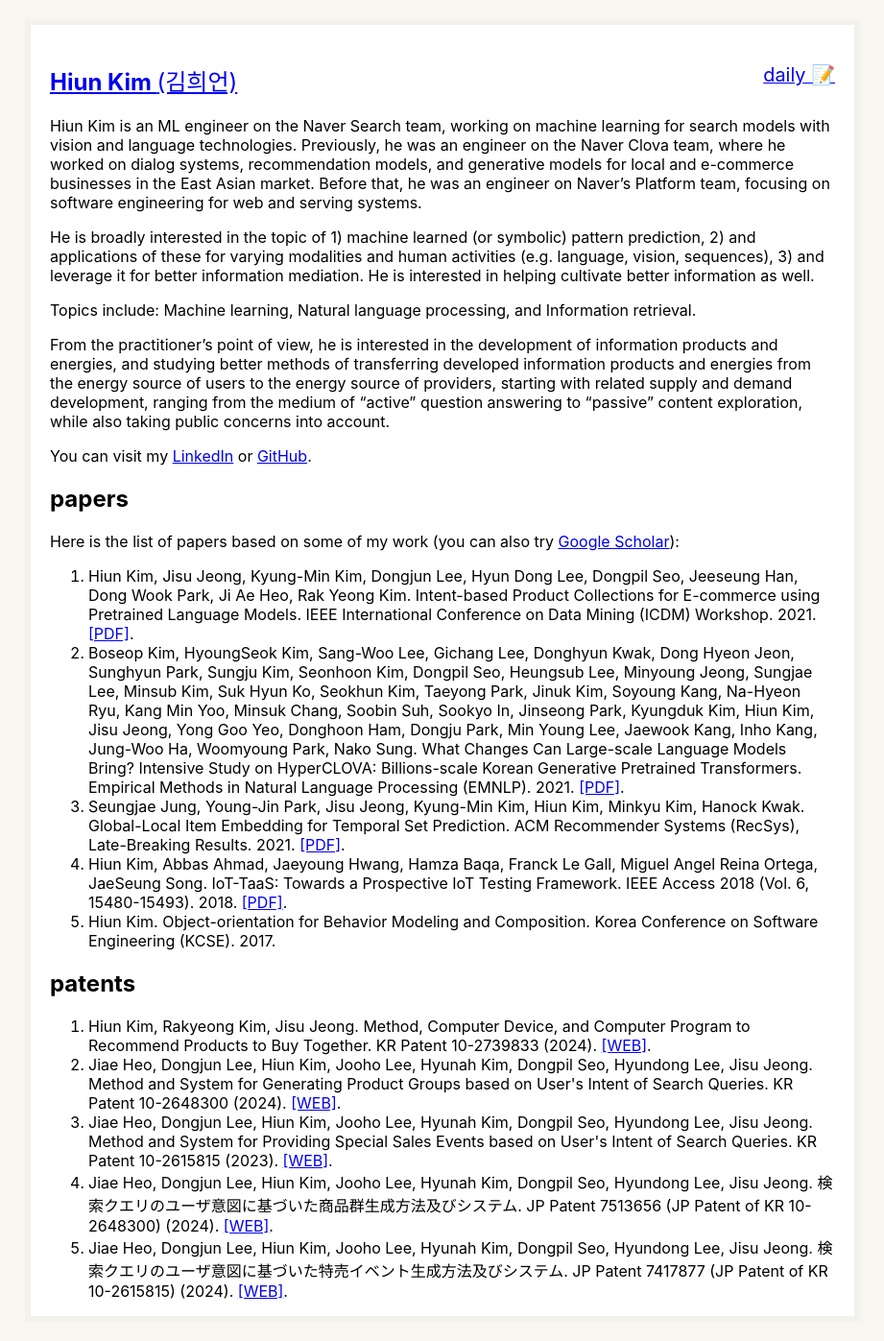
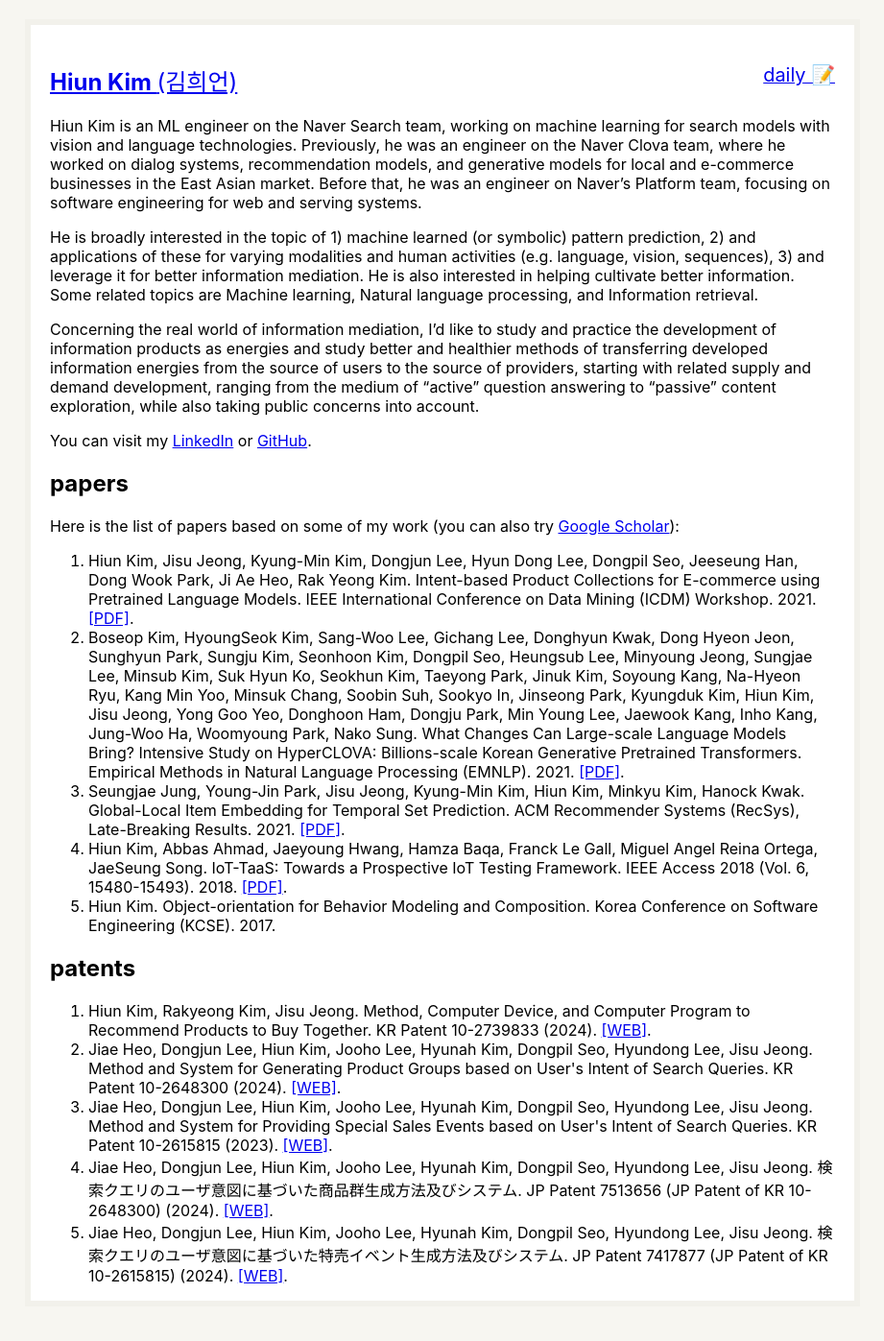
Before and after one commit to hiun/hiun.github.io, a Jekyll site: the page built from index.md, in a window 1280 px wide. Shown: the whole page at 96% size, without its empty margins (179-1100 px from the left). Built offline with Jekyll 4.4.1, drawn with Linux system fonts in a browser that asks for light colours.

Commit message:
Update index.md

```diff
--- a/index.md
+++ b/index.md
@@ -5,11 +5,9 @@
 
 Hiun Kim is an ML engineer on the Naver Search team, working on machine learning for search models with vision and language technologies. Previously, he was an engineer on the Naver Clova team, where he worked on dialog systems, recommendation models, and generative models for local and e-commerce businesses in the East Asian market. Before that, he was an engineer on Naver’s Platform team, focusing on software engineering for web and serving systems.
 
-He is broadly interested in the topic of 1) machine learned (or symbolic) pattern prediction, 2) and applications of these for varying modalities and human activities (e.g. language, vision, sequences), 3) and leverage it for better information mediation. He is interested in helping cultivate better information as well.
+He is broadly interested in the topic of 1) machine learned (or symbolic) pattern prediction, 2) and applications of these for varying modalities and human activities (e.g. language, vision, sequences), 3) and leverage it for better information mediation. He is also interested in helping cultivate better information. Some related topics are Machine learning, Natural language processing, and Information retrieval.
 
-Topics include: Machine learning, Natural language processing, and Information retrieval.
-
-From the practitioner's point of view, he is interested in the development of information products and energies, and studying better methods of transferring developed information products and energies from the energy source of users to the energy source of providers, starting with related supply and demand development, ranging from the medium of "active" question answering to "passive" content exploration, while also taking public concerns into account.
+Concerning the real world of information mediation, I'd like to study and practice the development of information products as energies and study better and healthier methods of transferring developed information energies from the source of users to the source of providers, starting with related supply and demand development, ranging from the medium of "active" question answering to "passive" content exploration, while also taking public concerns into account.
 
 You can visit my <a href="https://linkedin.com/in/hiun">LinkedIn</a> or <a href="https://github.com/hiun">GitHub</a>.
 
```
